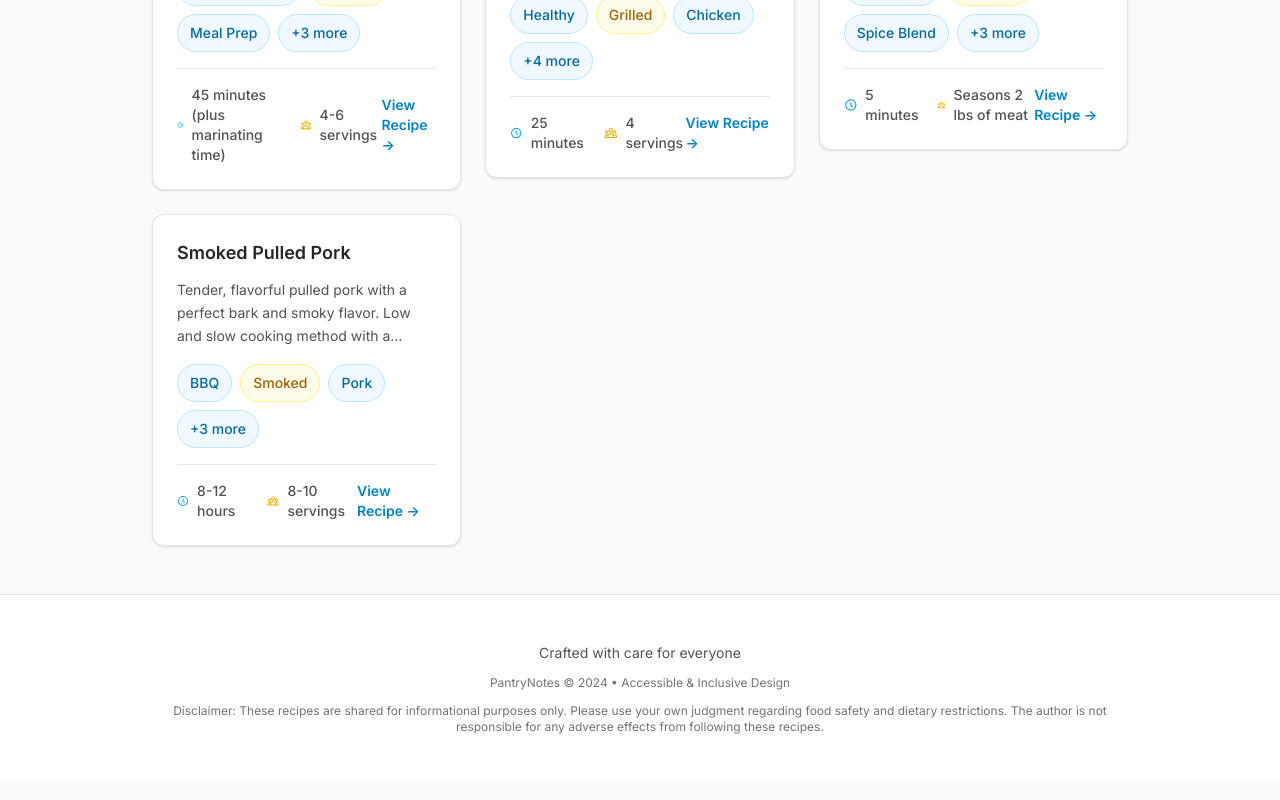
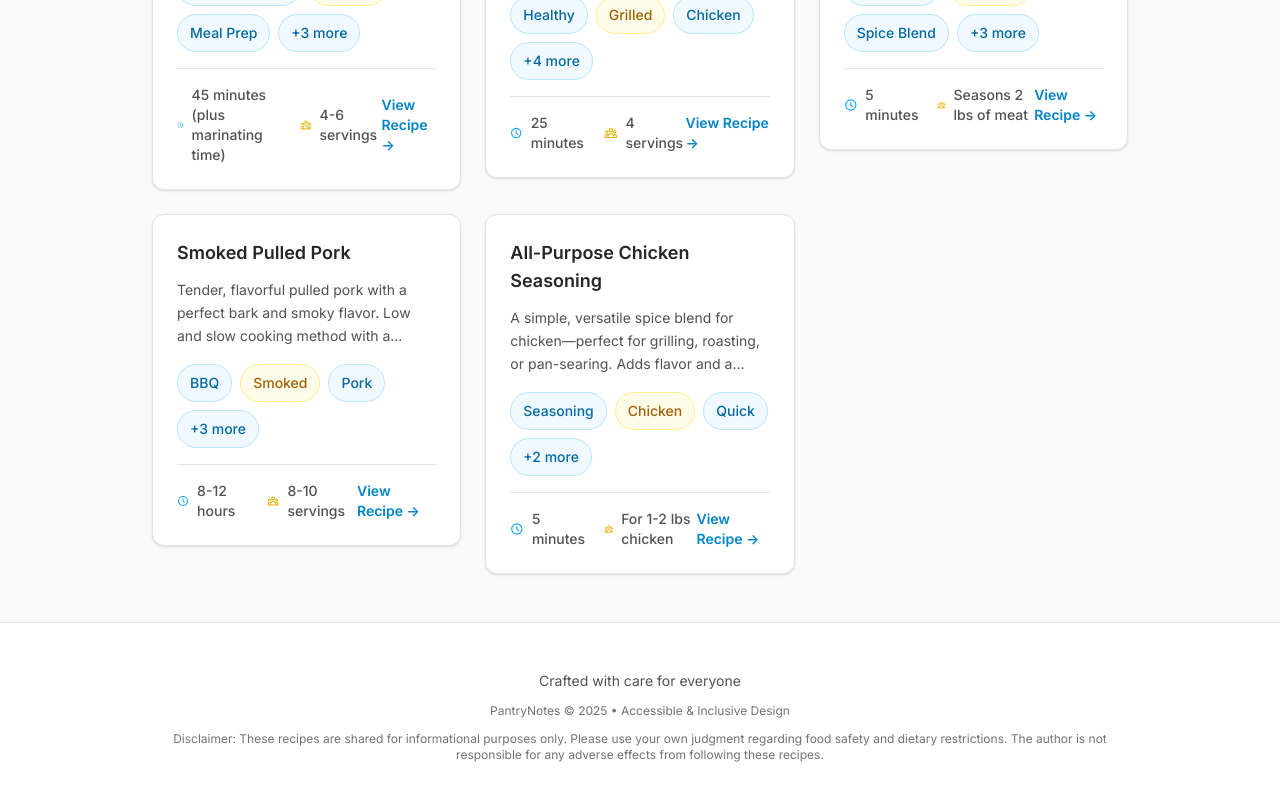
Before and after one commit to amar-r/pantrynotes, a React (Vite) app: page /#/ in a window 1280 px wide. Shown: the part 1014-1814 px from the top of the page. Built offline with nearby package versions, Linux system fonts and the light colour scheme.

Commit message:
Unify Gluten-Free tags and make footer year dynamic

```diff
--- a/src/components/Layout.jsx
+++ b/src/components/Layout.jsx
@@ -51,7 +51,7 @@ const Layout = ({ children }) => {
                     Crafted with care for everyone
                   </p>
                   <p className="text-xs text-subtle">
-                    PantryNotes © 2024 • Accessible & Inclusive Design
+                    PantryNotes © {new Date().getFullYear()} • Accessible & Inclusive Design
                   </p>
                   <p className="text-xs text-subtle mt-2">
                     Disclaimer: These recipes are shared for informational purposes only. Please use your own judgment regarding food safety and dietary restrictions. The author is not responsible for any adverse effects from following these recipes.
--- a/src/data/recipes.json
+++ b/src/data/recipes.json
@@ -5,7 +5,7 @@
     "description": "Flavorful Middle Eastern-inspired chicken bowls with aromatic spices, fresh vegetables, and wholesome grains. Perfect for meal prep or a healthy weeknight dinner.",
     "cookTime": "45 minutes (plus marinating time)",
     "servings": "4-6 servings",
-    "tags": ["Mediterranean", "Healthy", "Meal Prep", "Chicken", "Bowls", "Gluten-Free Option"],
+    "tags": ["Mediterranean", "Healthy", "Meal Prep", "Chicken", "Bowls", "Gluten-Free"],
     "ingredients": [
       "2 lbs boneless skinless chicken thighs",
       "2 cups cooked brown rice or quinoa",
@@ -133,5 +133,29 @@
       "Remove from smoker, let rest for 30 minutes, then shred with forks or meat claws."
     ],
     "notes": "The mustard won't affect the taste but helps the rub stick. Don't rush the process - low and slow is key for tender pulled pork. Internal temp of 204°F ensures the collagen breaks down properly for easy shredding."
+  },
+  {
+    "id": 5,
+    "title": "All-Purpose Chicken Seasoning",
+    "description": "A simple, versatile spice blend for chicken—perfect for grilling, roasting, or pan-searing. Adds flavor and a touch of smokiness to any cut.",
+    "cookTime": "5 minutes",
+    "servings": "For 1-2 lbs chicken",
+    "tags": ["Seasoning", "Chicken", "Quick", "Spice Blend", "Meal Prep"],
+    "ingredients": [
+      "2 tablespoons olive oil",
+      "1 teaspoon salt",
+      "1/2 teaspoon black pepper",
+      "1 teaspoon garlic powder",
+      "1 teaspoon onion powder",
+      "1 teaspoon smoked paprika",
+      "1/4 teaspoon cayenne pepper"
+    ],
+    "instructions": [
+      "In a small bowl, mix together all the spices with the olive oil to form a paste.",
+      "Pat chicken dry and coat evenly with the seasoning mixture.",
+      "Let sit for 10-15 minutes (or refrigerate up to 24 hours for more flavor).",
+      "Grill, roast, or pan-sear chicken as desired until fully cooked."
+    ],
+    "notes": "This blend works for chicken breasts, thighs, drumsticks, or wings. Also great on vegetables or potatoes! Adjust cayenne for more or less heat."
   }
 ]
```
